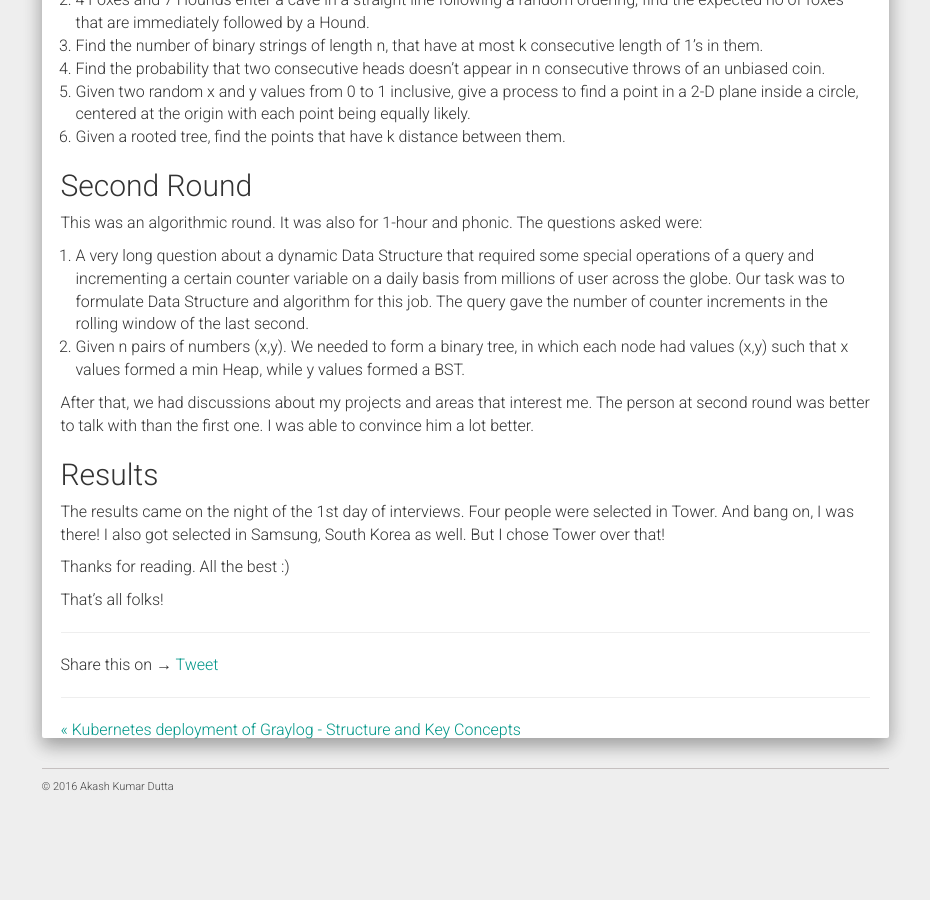
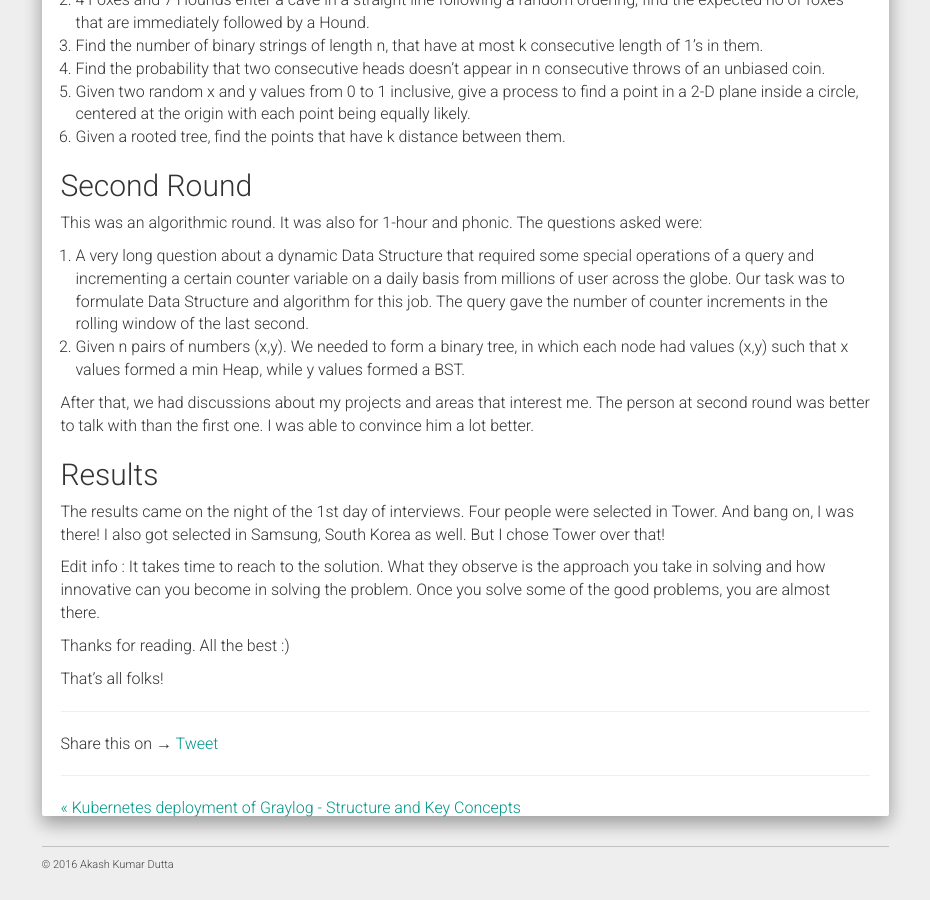
Before and after one commit to AkashKrDutta/AkashKrDutta.github.io, a Jekyll site: the page built from _posts/2017-08-16-Interview-experience-Tower.md, in a window 1280 px wide and 900 px high, scrolled down 1450 px. Shown: the whole window, without its empty margins (321-1251 px from the left). Built offline with Jekyll 4.4.1, drawn with Linux system fonts in a browser that asks for light colours; nearby versions of some CDN libraries; comment, search, counter and statistics services are not loaded; before the commit the page ends 2272 px from its top, so only the background shows below that.

Commit message:
Update 2017-08-16-Interview-experience-Tower.md

```diff
--- a/_posts/2017-08-16-Interview-experience-Tower.md
+++ b/_posts/2017-08-16-Interview-experience-Tower.md
@@ -49,6 +49,8 @@ After that, we had discussions about my projects and areas that interest me. The
 ## Results
 The results came on the night of the 1st day of interviews. Four people were selected in Tower. And bang on, I was there! I also got selected in Samsung, South Korea as well. But I chose Tower over that!
 
+Edit info : It takes time to reach to the solution. What they observe is the approach you take in solving and how innovative can you become in solving the problem. Once you solve some of the good problems, you are almost there.
+
 Thanks for reading. All the best :)
 
 That’s all folks!
```
